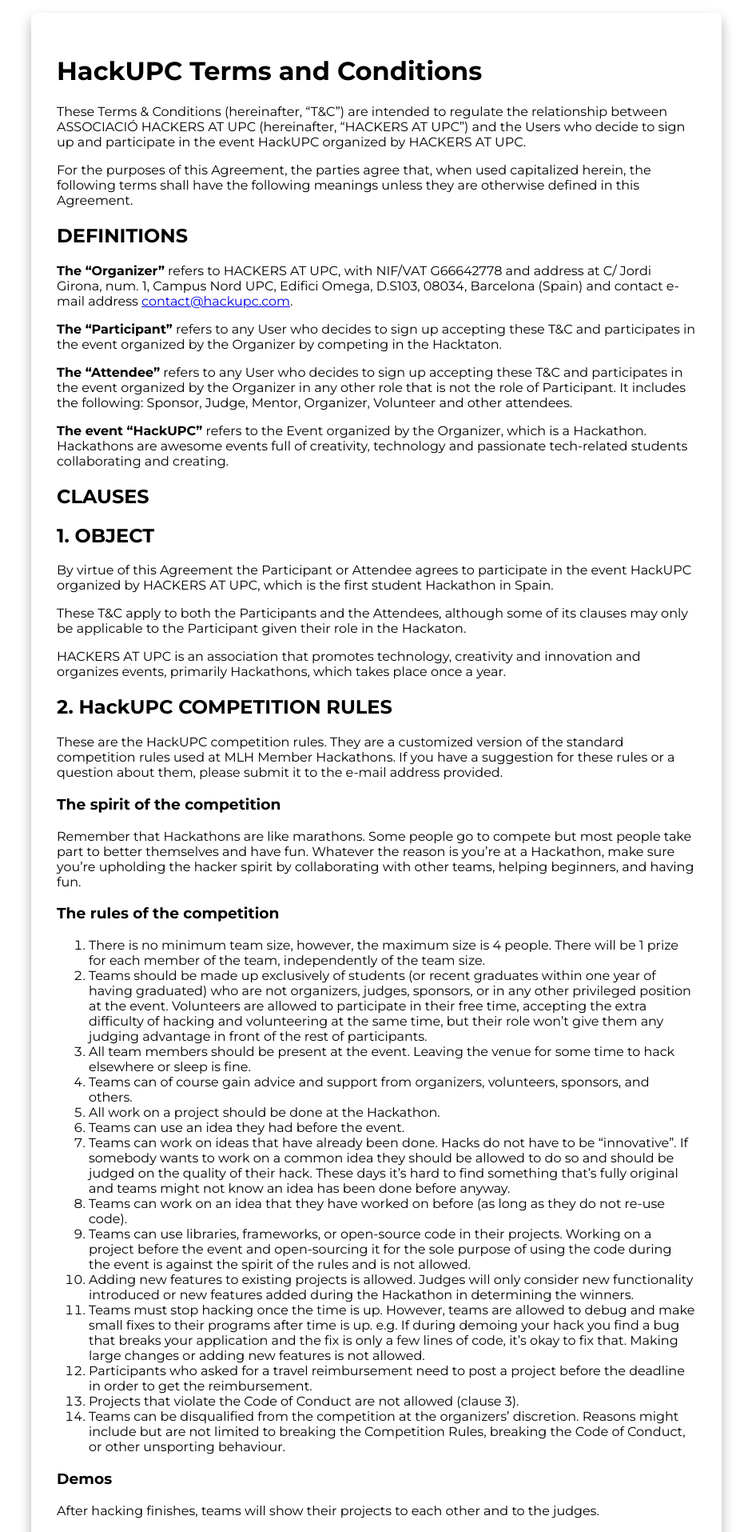
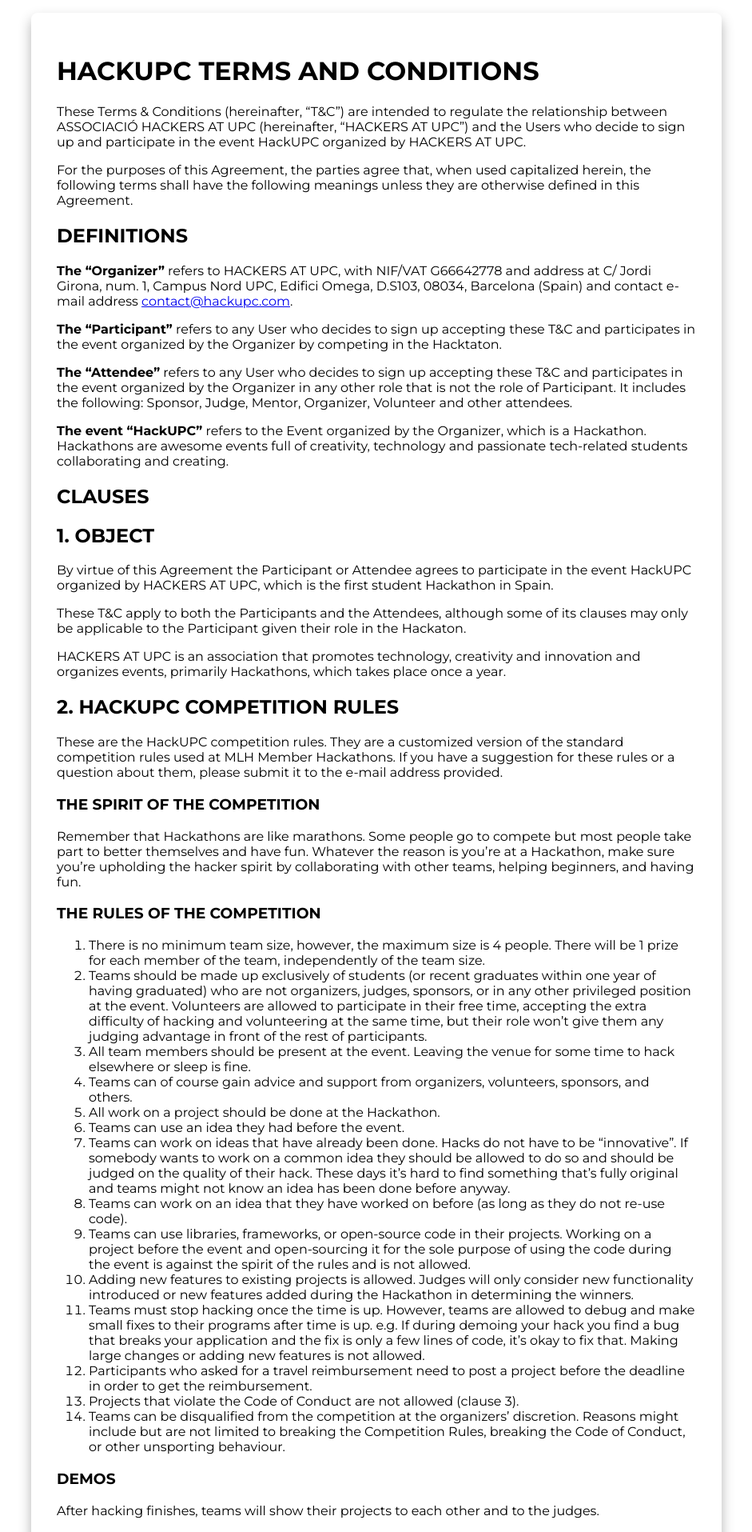
Before and after one commit to hackupc/legal-page, a Jekyll site: the page built from terms_and_conditions.md, in a window 1280 px wide. Shown: the top 1915 px of the page at 80% size, without its empty margins (169-1110 px from the left). Built offline with Jekyll 4.4.1, drawn with Linux system fonts in a browser that asks for light colours; our own code applies the rules of GitHub Pages for plain Markdown files.

Commit message:
upercase titles

```diff
--- a/assets/css/style.scss
+++ b/assets/css/style.scss
@@ -19,3 +19,7 @@
   max-width: 800px;
   margin: auto;
 }
+
+h1,h2,h3,h4,h5 {
+  text-transform: uppercase;
+}
```
